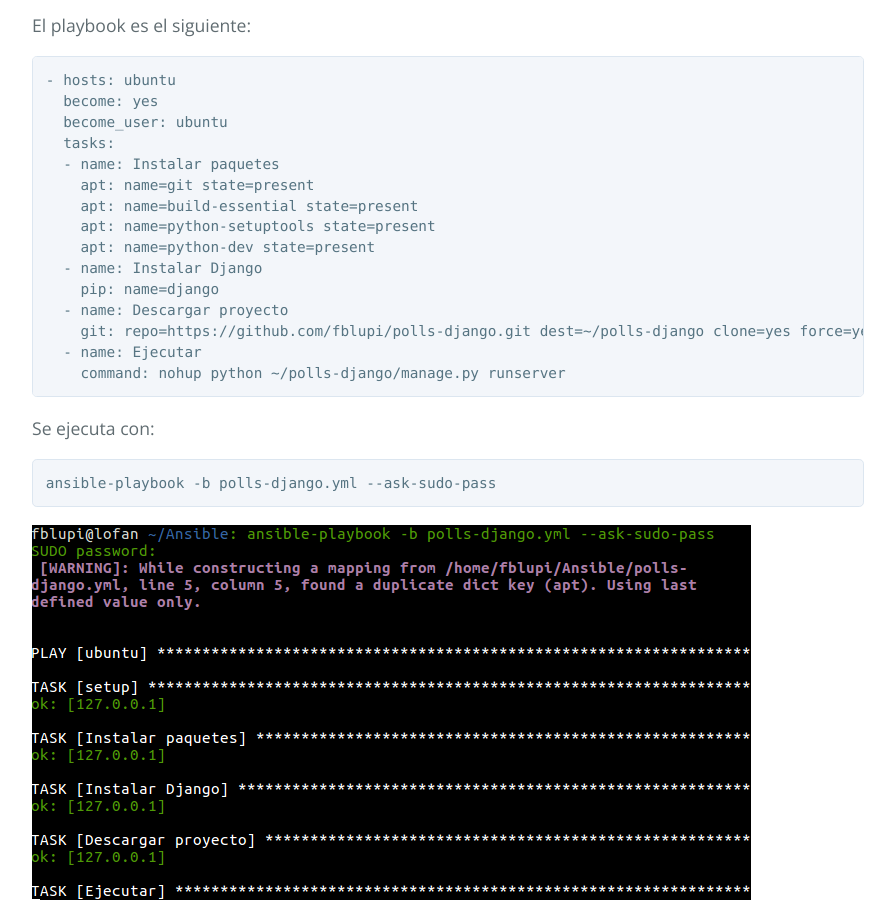
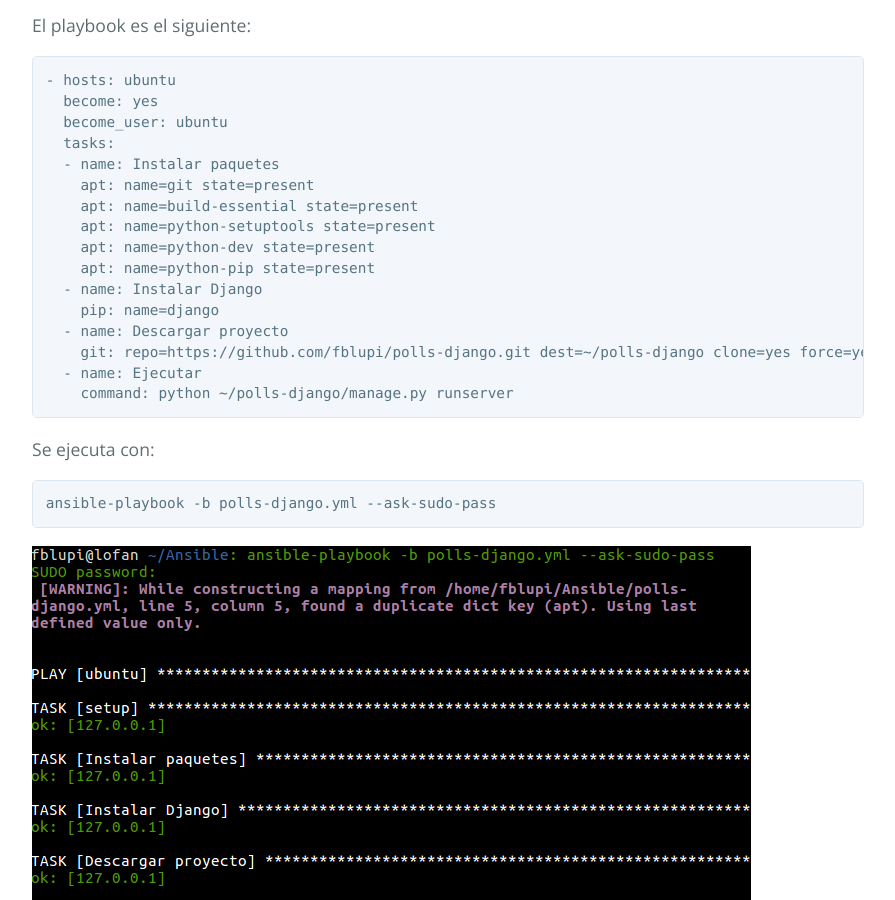
Before and after one commit to fblupi/master_informatica-CCFI, a Jekyll site: the page built from ejercicios-2.md, in a window 1280 px wide and 900 px high, scrolled down 4533 px. Shown: the whole window, without its empty margins (192-1087 px from the left). Built offline with Jekyll 4.4.1, drawn with Linux system fonts in a browser that asks for light colours.

Commit message:
Corregido playbook closes #20

````diff
--- a/ejercicios-2.md
+++ b/ejercicios-2.md
@@ -167,12 +167,13 @@
     apt: name=build-essential state=present
     apt: name=python-setuptools state=present
     apt: name=python-dev state=present
+    apt: name=python-pip state=present
   - name: Instalar Django
     pip: name=django
   - name: Descargar proyecto
     git: repo=https://github.com/fblupi/polls-django.git dest=~/polls-django clone=yes force=yes
   - name: Ejecutar
-    command: nohup python ~/polls-django/manage.py runserver
+    command: python ~/polls-django/manage.py runserver
 ```
 
 Se ejecuta con:
````
